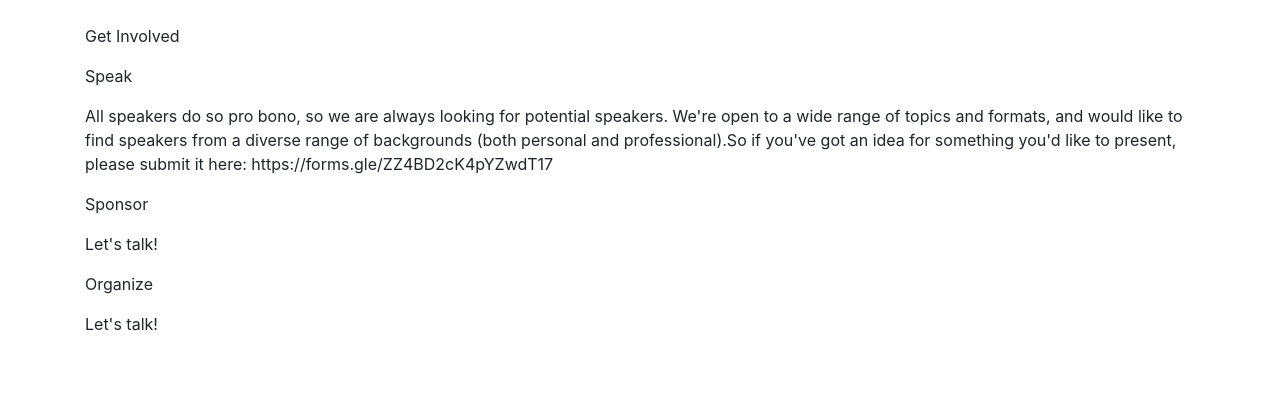
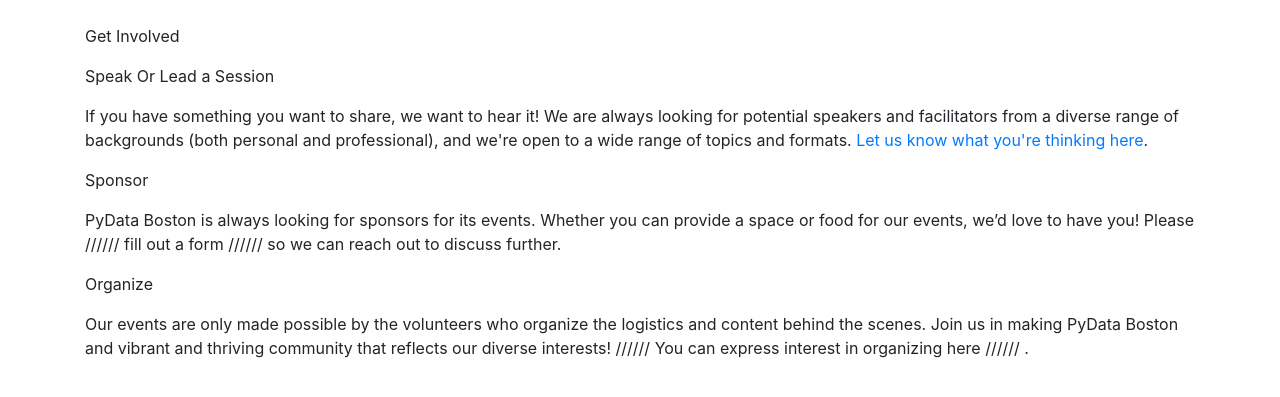
Before and after one commit to aniyip/pydata-boston-old, a Django app: page /get-involved/ in a window 1280 px wide. Shown: the part 56-453 px from the top of the page. Run offline with Django 3.2, Linux system fonts and the light colour scheme; some libraries are stand-ins or nearby versions.

Commit message:
Filled out content on all pages

```diff
--- a/pages/templates/about.html
+++ b/pages/templates/about.html
@@ -10,6 +10,6 @@
 
 <p>About Our Community
 
-<p>PyData Boston welcomes people of all backgrounds and identities who participates or is interested in data, tools for analysis, and the overarching topic of data science. Our events range from talks to tutorials and is open to everyone at all levels and experiences. We aim to be an accessible, community-driven meetup. Because we strive to cultivate an inclusive community, we abide by a Code of Conduct (http://pydata.org/code-of-conduct.html) for all meetups. To discuss any issues or concerns relating to the code of conduct or the behavior of anyone at a PyData meetup, please contact NumFOCUS Executive Director Leah Silen (+1 512-222-5449; leah@numfocus.org ) or the group organizer.
+<p>PyData Boston welcomes people of all backgrounds and identities who participate or are interested in data, tools for analysis, and the overarching topic of data science. Our events range from talks to tutorials and is open to everyone at all levels and experiences. We aim to be an accessible, community-driven meetup. Because we strive to cultivate an inclusive community, we abide by a Code of Conduct (<a href="http://pydata.org/code-of-conduct.html">http://pydata.org/code-of-conduct.html</a>) for all meetups. To discuss any issues or concerns relating to the code of conduct or the behavior of anyone at a PyData meetup, please contact NumFOCUS Executive Director Leah Silen (+1 512-222-5449; <a href = "mailto: leah@numfocus.org">leah@numfocus.org</a> ) or the group organizer.
 
 {% endblock %}
--- a/pages/templates/get-involved.html
+++ b/pages/templates/get-involved.html
@@ -6,19 +6,17 @@
 
 <p>Get Involved
 
-    <p>Speak
+    <p>Speak Or Lead a Session
 
-    <p>All speakers do so pro bono, so we are always looking for potential speakers. We're open to a wide range of topics and formats, and would like to find speakers from a diverse range of backgrounds (both personal and professional).So if you've got an idea for something you'd like to present, please submit it here:
-
-    https://forms.gle/ZZ4BD2cK4pYZwdT17
+    <p>If you have something you want to share, we want to hear it! We are always looking for potential speakers and facilitators from a diverse range of backgrounds (both personal and professional), and we're open to a wide range of topics and formats. <a href="https://forms.gle/ZZ4BD2cK4pYZwdT17">Let us know what you're thinking here</a>.
 
     <p>Sponsor
 
-    <p>Let's talk!
+    <p>PyData Boston is always looking for sponsors for its events. Whether you can provide a space or food for our events, we’d love to have you! Please ////// fill out a form ////// so we can reach out to discuss further.
 
     <p>Organize
 
-    <p>Let's talk!
+    <p>Our events are only made possible by the volunteers who organize the logistics and content behind the scenes. Join us in making PyData Boston and vibrant and thriving community that reflects our diverse interests! ////// You can express interest in organizing here ////// .
 
 
 {% endblock %}
```
